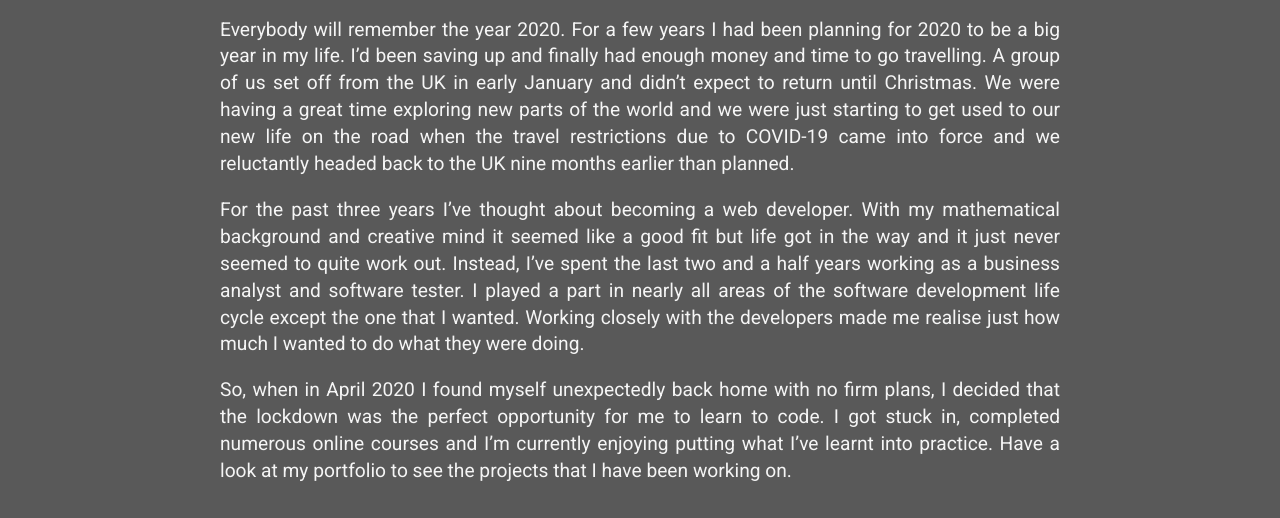
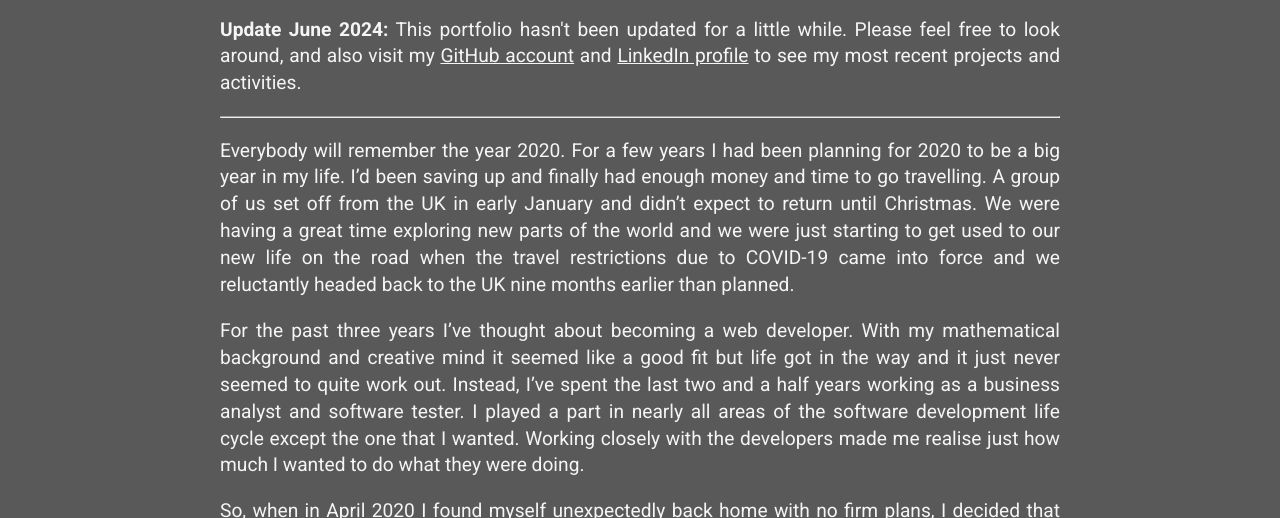
Before and after one commit to 88Hannah/portfolio, a plain HTML site: page index.html in a window 1280 px wide. Shown: the part 582-1100 px from the top of the page. Drawn offline with nearby package versions, Linux system fonts and the light colour scheme.

Commit message:
Update June 2024 added

```diff
--- a/index.html
+++ b/index.html
@@ -92,6 +92,14 @@
 			<div class="content about__content">
 				<h2 class="section__title about__title">About me</h2>
 				<div class="about__text">
+					<p><strong>Update June 2024:</strong> This portfolio hasn't been updated for a little while. Please feel free to look around, and also visit my
+						<a href="https://github.com/88Hannah" style="text-decoration: underline;">GitHub account</a> and
+						<a href="https://www.linkedin.com/in/hannahsangar/" style="text-decoration: underline;">LinkedIn profile</a>
+						to see my most recent projects and activities.
+					</p>
+
+					<hr />
+
 					<p>Everybody will remember the year 2020. For a few years I had been planning for 2020 to be a big year in my life.
 						I’d been saving up and finally had enough money and time to go travelling.
 						A group of us set off from the UK in early January and didn’t expect to return until Christmas.
```
